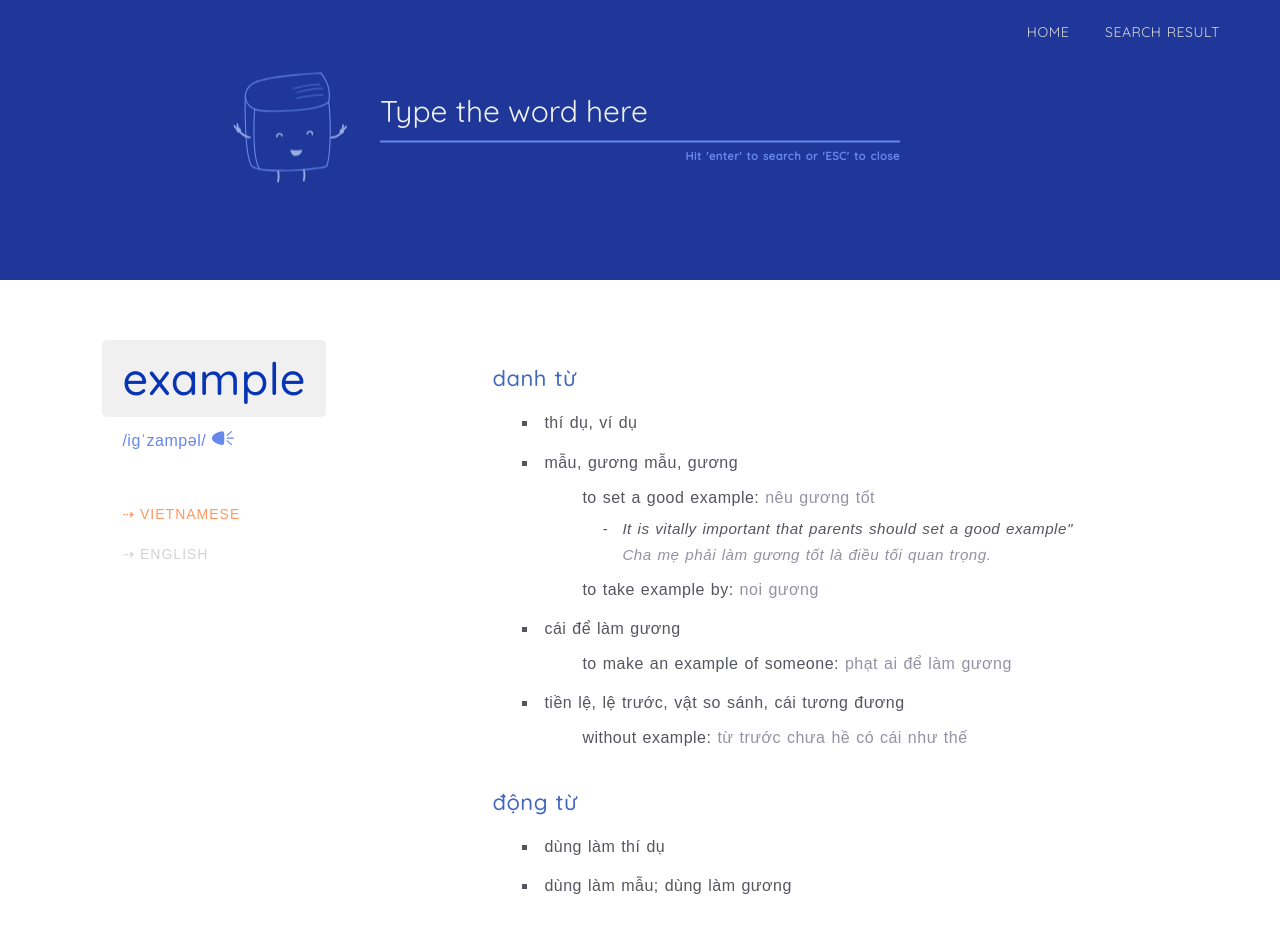
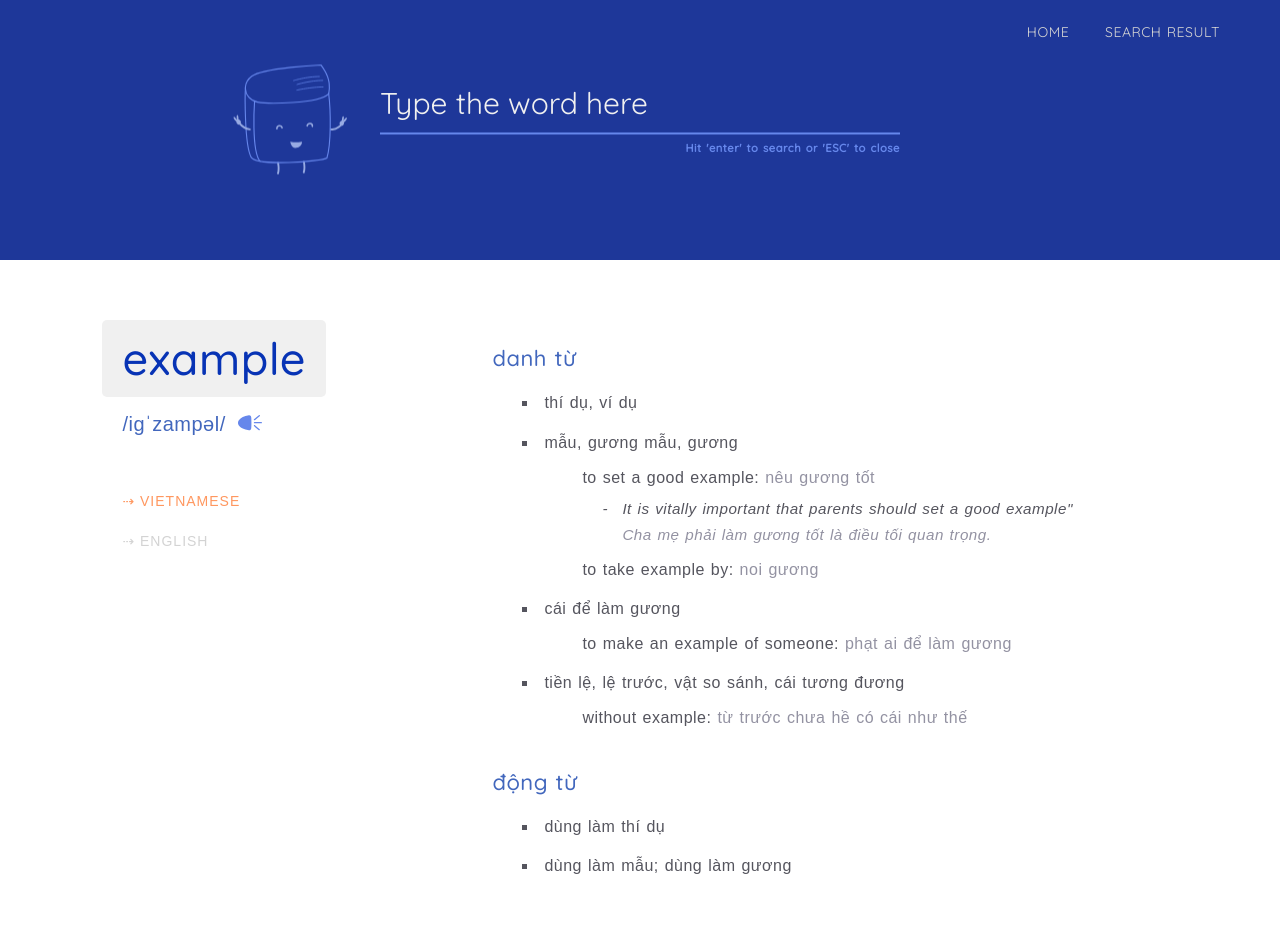
Before and after one commit to khoathy/dict, a website: page result.html in a window 1280 px wide. Drawn offline with nearby package versions, Linux system fonts and the light colour scheme; a web font is replaced by a local one.

Commit message:
split to 2 columns, smaller top bar

```diff
--- a/sass/components/_result.scss
+++ b/sass/components/_result.scss
@@ -1,6 +1,6 @@
 .result {
     width: 100vw;
-    padding: 28rem 8vw 6rem 8vw;
+    padding: 26rem 8vw 6rem 8vw;
     margin: 0 auto;
 
     @include respond(tab-land){
@@ -31,16 +31,21 @@
     }
     &__pronunciation {
         padding: 1rem 2rem;
-        color: $color-blue-2;
+        font-size: 2rem;
+        color: $color-blue-1;
         @include respond (tab-port){
             padding: 1rem 1rem 0 1rem;
             display: inline-block;
         }
     }
     &__speaker {
+        padding-left: 0.5rem;
         &-svg {
-            width: 22px;
-            fill:$color-blue-2;
+            width: 2.4rem;
+            fill: $color-blue-2;
+            &:hover {
+                fill: $color-blue-1;
+            }
         }
     }
 
--- a/sass/components/_searchbox.scss
+++ b/sass/components/_searchbox.scss
@@ -80,7 +80,7 @@
     &__top {
         background: $color-blue-3;
         // background: $color-gray;
-        height: 28rem;
+        height: 26rem;
         position: fixed;
         top: 0;
         z-index: 50;
```
Also changed, not shown: css/style.css.
